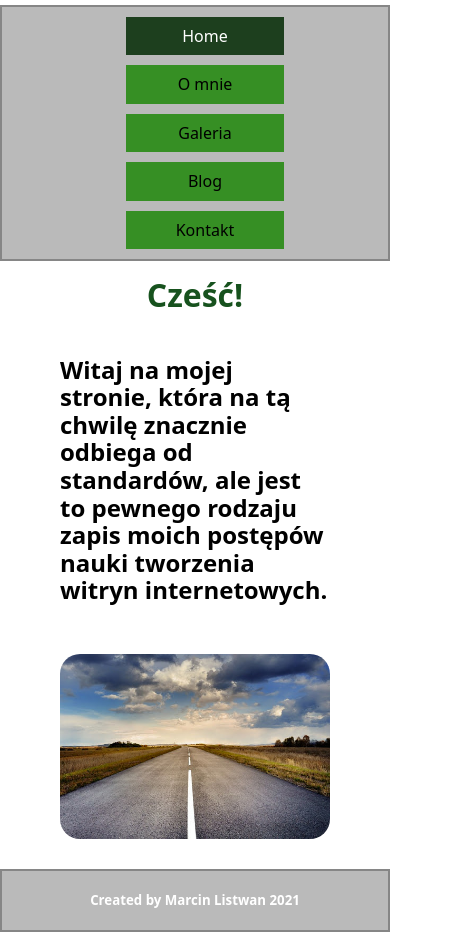
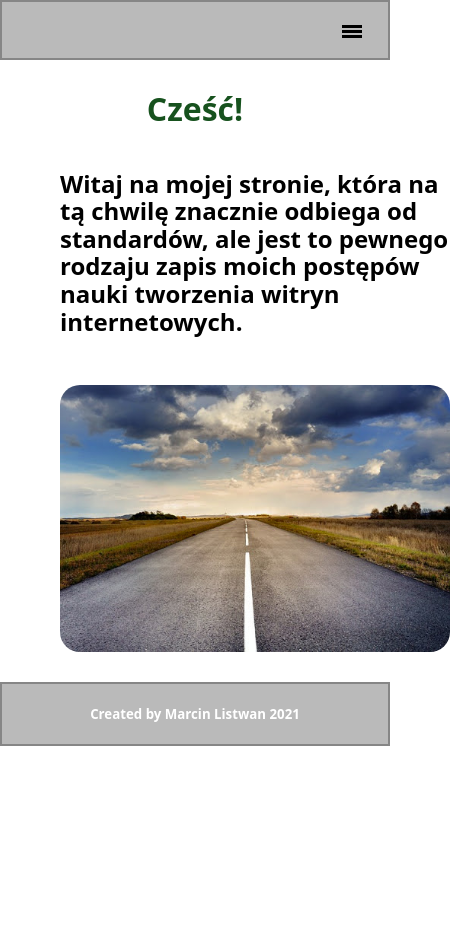
Before and after one commit to marcinlistwan/my-page, a plain HTML site: page index.html in a window 390 px wide. Shown: the whole page, 450 px wide, since content can reach past the window. After the commit the page ends 844 px from the top, so only its background shows below. Drawn offline with Linux system fonts and the light colour scheme.

Commit message:
Adding hamburger-menu

```diff
--- a/index.html
+++ b/index.html
@@ -12,15 +12,20 @@
 
 <body class="homepage-grid">
 
-        <header class="nav-header">
-            <nav>
-            <a class="active" href="index.html">Home</a>
-            <a href="about.html">O mnie</a>
-            <a href="gallery.html">Galeria</a>
-            <a href="blog.html">Blog</a>
-            <a href="contact.html">Kontakt</a>
-            </nav>
-        </header>
+    <header class="nav-header">
+        <nav class="navigation navigation--js ">
+          <a class="navigation__link navigation__link--active" href="index.html">Home</a>
+          <a class="navigation__link" href="about.html">O mnie</a>
+          <a class="navigation__link" href="gallery.html">Galeria</a>
+          <a class="navigation__link" href="blog.html">Blog</a>
+          <a class="navigation__link" href="contact.html">Kontakt</a>
+        </nav>
+        <button class="hamburger-menu hamburger-menu--js">
+          <div></div>
+          <div></div>
+          <div></div>
+      </button>
+      </header>
 
         <main>
         <header class="top-header">
--- a/main.js
+++ b/main.js
@@ -28,3 +28,13 @@
 changeP('.main-section--js', "Paragraf zostal zmieniony pomyslnie");
 
 */
+
+const burger = document.querySelector('.hamburger-menu--js');
+console.log(burger);
+
+burger.addEventListener('click', () =>{
+    const nav = document.querySelector('.navigation--js');
+    nav.classList.toggle('navigation--open');
+    //nav.classList.remove('navigation');
+    //nav.classList.add('navigation--open');
+})
--- a/style.css
+++ b/style.css
@@ -1,24 +1,14 @@
-
-
-
-
-
-
-
 .nav-header {
   display: flex;
-  position: sticky;
-  top:5px;
+  position: fixed;
   background-color: rgba(169, 169, 169, 0.8);
-  width:100%;
+  width: 100%;
   border: 2px solid #868686;
   justify-content: flex-end;
   z-index: 100;
-
 }
 
-.nav-header a {
-
+.navigation__link {
   color: #000000;
   background-color: #368f24;
   box-sizing: border-box;
@@ -28,8 +18,7 @@
   text-decoration: none;
 }
 
-
-.nav-header a:hover {
+.navigation__link:hover {
   background-color: rgb(0, 56, 9);
   color: #fff;
 }
@@ -38,17 +27,16 @@
   color: rgb(23, 82, 30);
   display: flex;
   justify-content: center;
+  margin-top: 50px;
 }
 
 .picture img {
   border-radius: 20px;
 }
 
-
-
 .footer {
   box-sizing: border-box;
-  background-color:  #a9a9a9cc;
+  background-color: #a9a9a9cc;
   clear: both;
   display: flex;
   position: relative;
@@ -58,142 +46,130 @@
   justify-content: center;
 }
 
-
-nav a.active {
+.navigation__link--active {
   background-color: #1d3f1e;
   color: white;
 }
 
-.form{
-  display:flex;
-  justify-content:center;
-
+.form {
+  display: flex;
+  justify-content: center;
 }
 
-.form__item{
-  display:block;
-
+.form__item {
+  display: block;
 }
 
-.gallery{
-  display:flex;
+.gallery {
+  display: flex;
   flex-wrap: wrap;
   justify-content: space-around;
   gap: 40px;
   margin-bottom: 20px;
-
-
 }
 
-.description{
+.description {
   width: 400px;
   font-size: 22px;
   margin-left: 20px;
 }
 
-.gallery img{
-  display:flex;
-  max-width:400px;
+.gallery img {
+  display: flex;
+  max-width: 400px;
   border-radius: 20px;
   border: 5px #333333 solid;
-
 }
 
-  .gallery img:hover{
+.gallery img:hover {
   opacity: 0.8;
-  border: 8px rgb(0, 155, 0)  solid;
-
-
+  border: 8px rgb(0, 155, 0) solid;
 }
 
-
-
-
-.homepage-grid{
-  display:grid;
-  height:100vh;
-  grid-template-rows:min-content auto min-content;
+.homepage-grid {
+  display: grid;
+  height: 100vh;
+  grid-template-rows: min-content auto min-content;
 }
-.about-grid{
-  display:grid;
-  height:100vh;
-  grid-template-rows:min-content auto min-content;
+.about-grid {
+  display: grid;
+  height: 100vh;
+  grid-template-rows: min-content auto min-content;
 }
 
-.main-content{
-  display:flex;
-  justify-content:center;
+.main-content {
+  display: flex;
+  justify-content: center;
   margin: 0px 60px;
   flex-wrap: wrap;
-
 }
 
-.homepage-img{
+.homepage-img {
   border-radius: 20px;
   margin: 30px 0px;
-
 }
-
 
 .animation:hover {
   transform: rotate(5deg);
 }
 
-.gallery-grid{
-  display:grid;
-  height:100vh;
-  grid-template-rows:min-content min-content auto min-content;
-
+.gallery-grid {
+  display: grid;
+  height: 100vh;
+  grid-template-rows: min-content min-content auto min-content;
 }
 
+.hamburger-menu {
+  display: none;
+}
 
 /* - Mobile-first - */
 
-@media screen and (max-width:425px){
-  .nav-header{
-    display:flex;
-    justify-content: center;
-    position: relative;
+@media screen and (max-width: 425px) {
 
-
-
-  }
-  .nav-header a{
-    display:flex;
+  .nav-header {
+    display: block;
+    position: fixed;
+    background-color: rgba(169, 169, 169, 0.8);
     width: 100%;
-    justify-content: center;
-
+    min-height: 60px;
+    border: 2px solid #868686;
+    justify-content: flex-end;
+    z-index: 100;
   }
 
-  .gallery-subtitle{
-    display:none;
+  .gallery-subtitle {
+    display: none;
   }
-  .gallery{
-    display:flex;
+  .gallery {
+    display: flex;
+    justify-content: center;
+    margin: 5px 10px;
+  }
+
+  .gallery img {
+    width: 100%;
+    border: none;
+  }
+
+  .homepage-grid {
+    display: grid;
+    grid-template-columns: 1fr;
+    grid-template-rows: min-content min-content auto min-content;
+  }
+
+  .main-content {
+    display: flex;
     justify-content: center;
     width: 100%;
-
-
   }
 
-
-  .homepage-grid{
-  display:grid;
-  grid-template-columns: 1fr;
-  grid-template-rows:min-content min-content auto min-content;
-  }
-
-  .main-content{
-    display:flex;
-    justify-content:center;
-  }
-
-  .description{
+  .description {
     width: 400px;
     font-size: 22px;
   }
-  .homepage-img{
-    display:flex;
+  .homepage-img {
+    display: flex;
     justify-content: center;
     max-width: 100%;
   }
@@ -201,4 +177,44 @@ nav a.active {
   .animation:hover {
     transform: none;
   }
+
+  .gallery img:hover {
+    opacity: 1;
+    border: none;
   }
+
+  .hamburger-menu {
+    background: none;
+    border: none;
+    display: block;
+    position: absolute;
+    top: 20px;
+    right: 20px;
+  }
+
+  .hamburger-menu div {
+    width: 20px;
+    height: 3px;
+    margin: 2px 0px;
+    background-color: #000000;
+  }
+
+  .navigation {
+    display: none;
+  }
+  .navigation--open {
+    display: flex;
+    flex-direction: column;
+    align-items: center;
+    margin-top: 60px;
+    margin-bottom: 10px;
+  }
+  .navigation--open a {
+    display: flex;
+    width: 100%;
+    justify-content: center;
+  }
+  .top-header {
+    margin-top: 70px;
+  }
+}
```
Also changed, not shown: about.html (+11 -6 lines), blog.html (+11 -6 lines), contact.html (+11 -7 lines), gallery.html (+13 -6 lines). Lines whose indentation alone changed are shown as unchanged.
